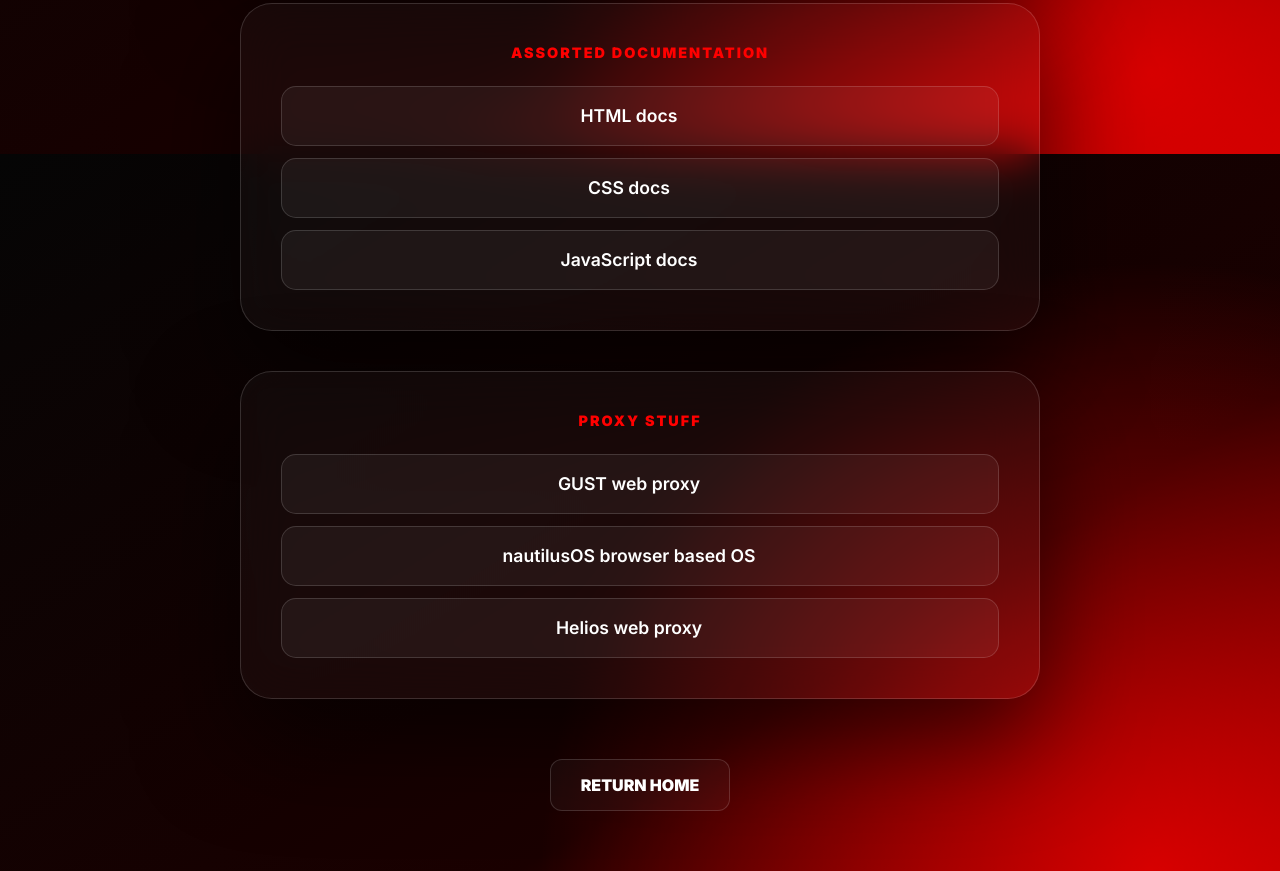
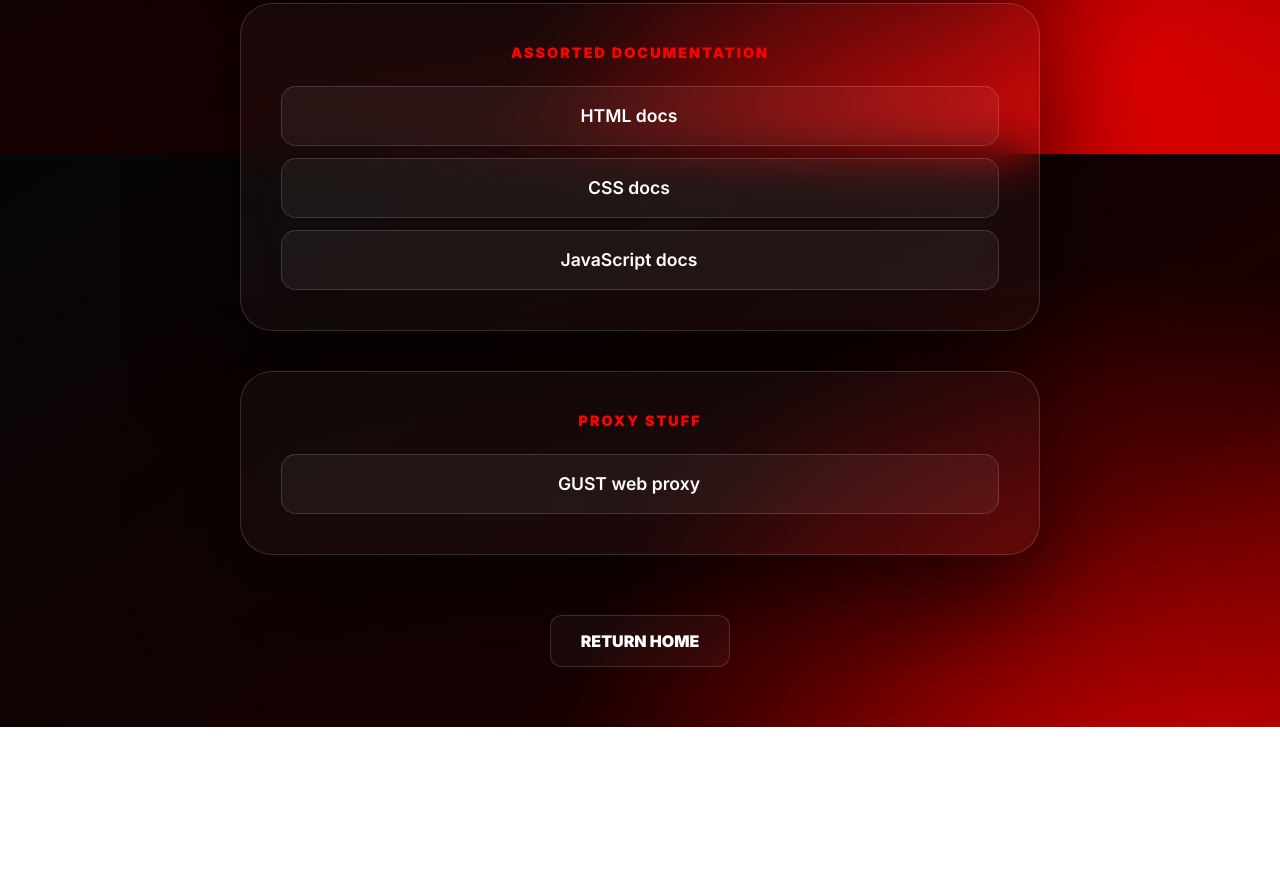
Before and after one commit to raven580/fred, a website: page public/funny_zone.html in a window 1280 px wide. Shown: the part 1446-2317 px from the top of the page. After the commit the page ends 2173 px from the top, so only its background shows below. Drawn offline with Linux system fonts and the light colour scheme.

Commit message:
removed nautilus and helios for their own respective reasons, focusing on gust for now. current issue is proxy server is dead. needs fallbacks, expect a .txt or like of possable fallbacks whenever i feel like it.

```diff
--- a/public/funny_zone.html
+++ b/public/funny_zone.html
@@ -205,8 +205,6 @@
             <span class="category-title">proxy stuff</span>
             <ul class="link-list">
                 <li><a href="gust/GUST.html">GUST web proxy</a></li>
-                <li><a href="nautilusOS/NautilusOS-OneFile.html">nautilusOS browser based OS</a></li>
-                <li><a href="helios/Helios-Offline.html">Helios web proxy</a></li>
             </ul>
         </div>
 
```
